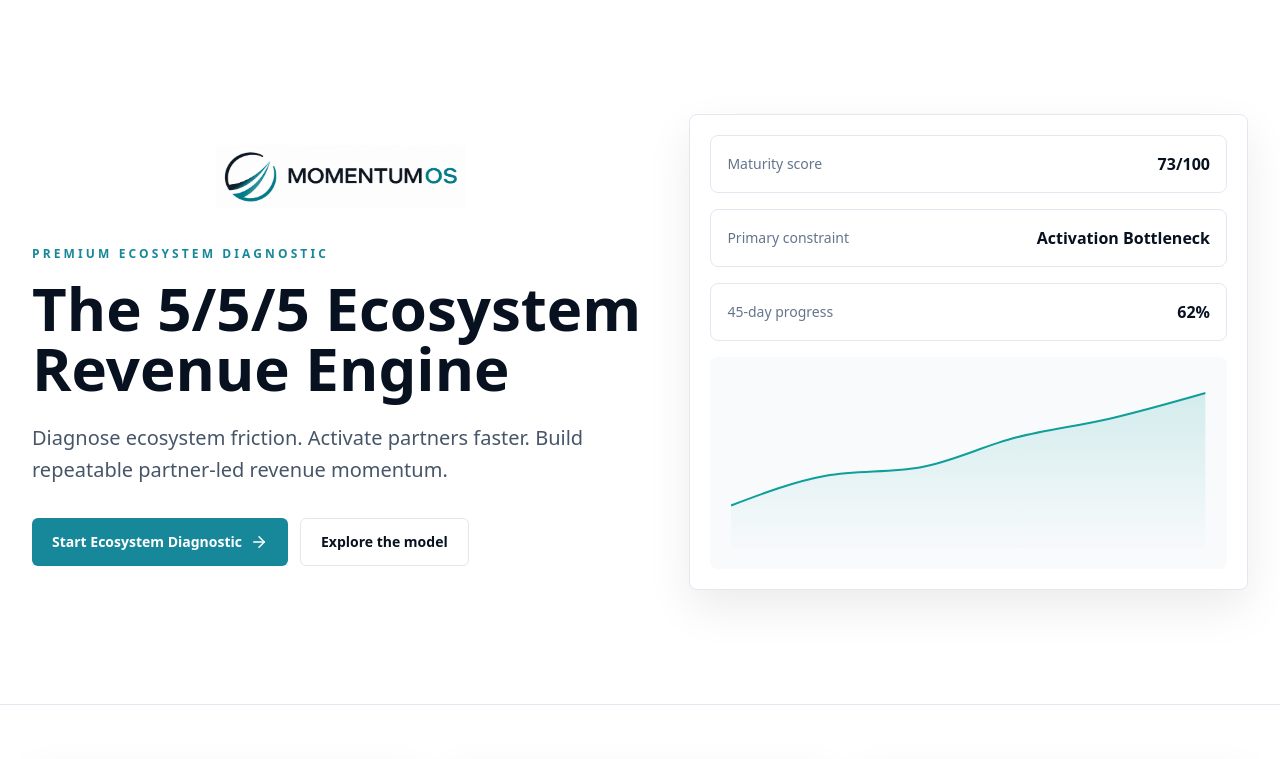
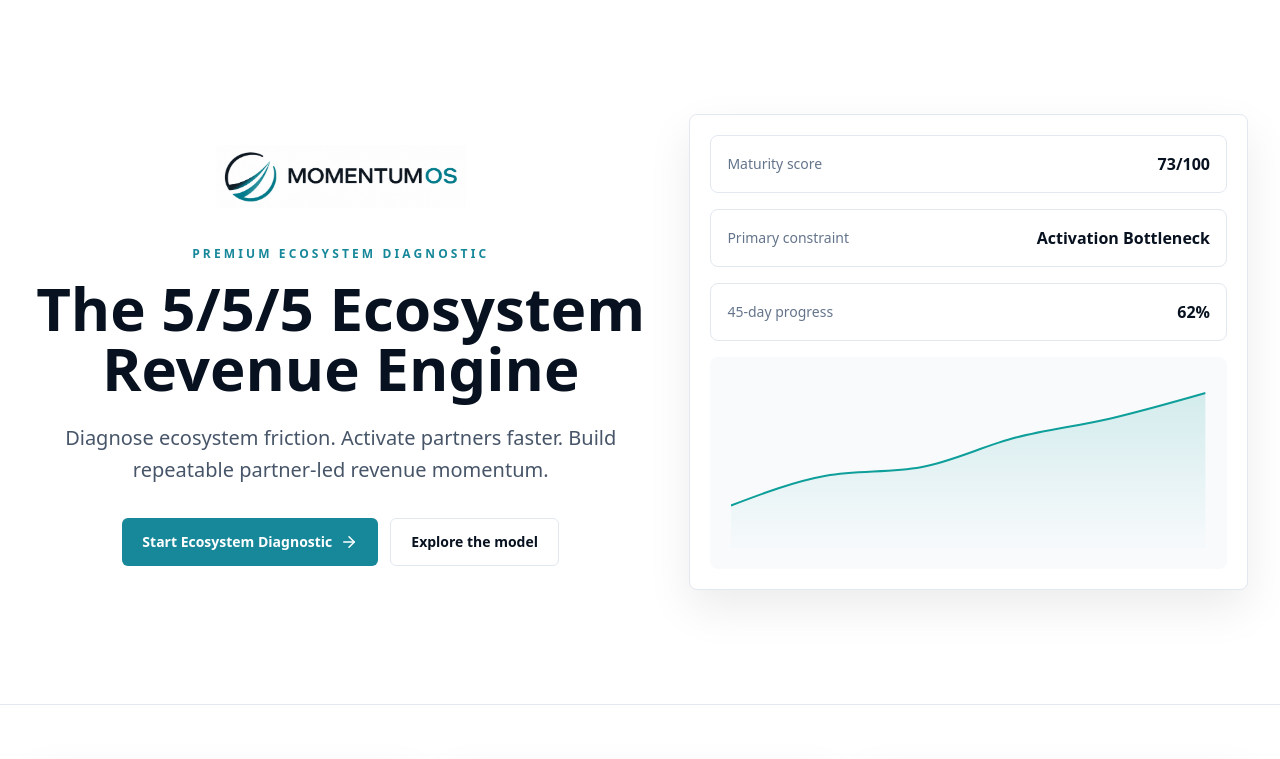
Before and after one commit to Turk1823/555-momentum-os, a Next.js app: page / in a window 1280 px wide. Shown: the top 759 px of the page. Built offline with nearby package versions, Linux system fonts and the light colour scheme.

Commit message:
Center diagnostic landing hero content

```diff
--- a/components/engine-app.tsx
+++ b/components/engine-app.tsx
@@ -945,10 +945,12 @@ function Landing({ onStart }: { onStart: () => void }) {
         <div className="mx-auto grid min-h-[88vh] max-w-7xl items-center gap-10 px-4 py-16 sm:px-6 lg:grid-cols-[1.05fr_0.95fr] lg:px-8">
           <div className="max-w-3xl">
             <MomentumOSLogo className="mb-8 max-w-[260px] sm:max-w-[320px]" width={320} />
-            <p className="mb-4 text-xs font-bold uppercase tracking-[0.26em] text-[#17889a]">Premium ecosystem diagnostic</p>
-            <h1 className="text-balance text-5xl font-semibold tracking-normal text-navy sm:text-6xl">The 5/5/5 Ecosystem Revenue Engine</h1>
-            <p className="mt-6 max-w-2xl text-xl leading-8 text-slate-600">Diagnose ecosystem friction. Activate partners faster. Build repeatable partner-led revenue momentum.</p>
-            <div className="mt-8 flex flex-wrap gap-3">
+            <div className="text-center">
+              <p className="mb-4 text-xs font-bold uppercase tracking-[0.26em] text-[#17889a]">Premium ecosystem diagnostic</p>
+              <h1 className="text-balance text-5xl font-semibold tracking-normal text-navy sm:text-6xl">The 5/5/5 Ecosystem Revenue Engine</h1>
+              <p className="mx-auto mt-6 max-w-2xl text-xl leading-8 text-slate-600">Diagnose ecosystem friction. Activate partners faster. Build repeatable partner-led revenue momentum.</p>
+            </div>
+            <div className="mt-8 flex flex-wrap justify-center gap-3">
               <Button size="lg" onClick={onStart}>Start Ecosystem Diagnostic <ArrowRight size={18} /></Button>
               <Button size="lg" variant="secondary" onClick={() => document.getElementById("philosophy")?.scrollIntoView()}>Explore the model</Button>
             </div>
```
